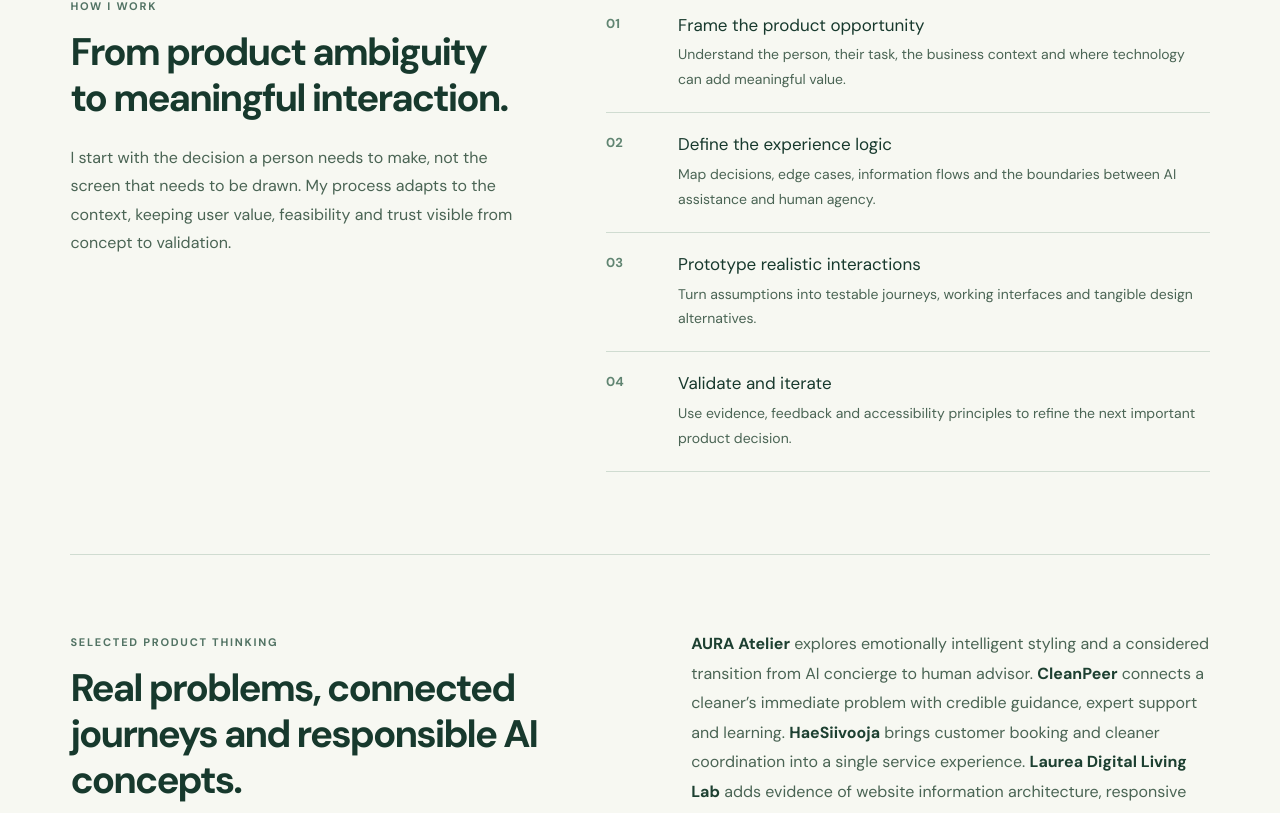
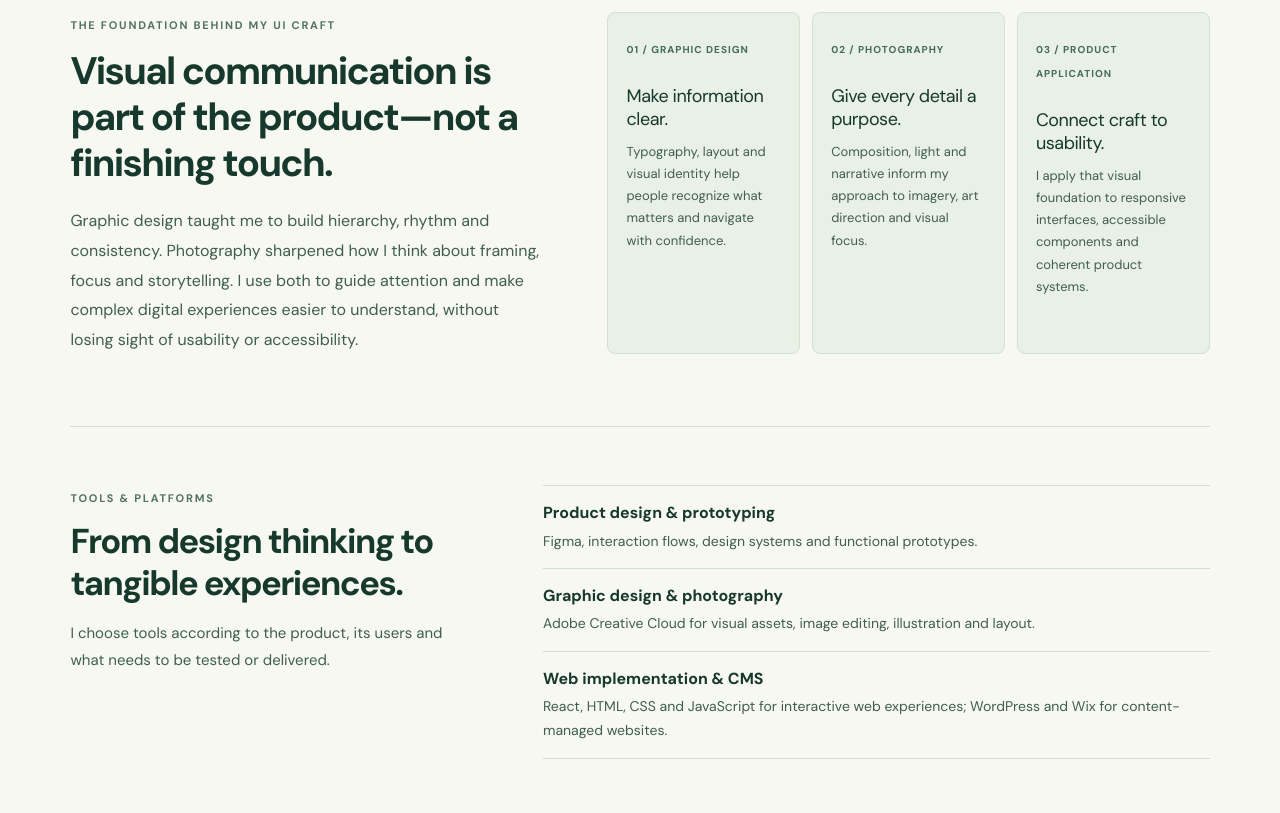
Before and after one commit to viktoriyamik/vik-portfolio, a React (Vite) app: page / in a window 1280 px wide. Shown: the part 3240-4053 px from the top of the page. Built offline with nearby package versions, Linux system fonts and the light colour scheme.

Commit message:
Expand AI Product Designer profile with visual craft and technical skills

```diff
--- a/src/WhoIAmSection.css
+++ b/src/WhoIAmSection.css
@@ -43,3 +43,86 @@
 @media(max-width:980px){.vm-about-capabilities{grid-template-columns:repeat(2,minmax(0,1fr))}.vm-about-hero,.vm-about-method,.vm-about-proof{gap:35px}.vm-about-hero{grid-template-columns:1fr}.vm-about-intro{max-width:750px}.vm-about-method{grid-template-columns:1fr}.vm-about-statement{grid-template-columns:1fr;gap:18px}}
 @media(max-width:620px){.vm-about-inner{padding:64px 22px 72px}.vm-about-hero{padding:28px 0 43px}.vm-about h2{font-size:clamp(44px,12vw,60px)}.vm-about-intro p{font-size:15px}.vm-about-capabilities{grid-template-columns:1fr}.vm-about-capabilities h4{margin-top:25px}.vm-about-subhead{padding-top:51px;display:block}.vm-about-subhead>p{margin-top:14px}.vm-about-method{padding:57px 0}.vm-about-proof{padding:53px 0;grid-template-columns:1fr}.vm-about-footer{flex-direction:column;gap:25px}.vm-about-links{width:100%}.vm-about-links a{flex:1;min-width:190px}.vm-about-statement p{font-size:29px}}
 @media(prefers-reduced-motion:reduce){.vm-about *{scroll-behavior:auto!important}}
+
+
+/* Visual craft & storytelling / Who I Am / 2026-10 */
+.vm-about-visual{
+  display:grid;
+  grid-template-columns:minmax(0,.88fr) minmax(0,1.12fr);
+  gap:clamp(30px,5vw,72px);
+  padding:72px 0;
+  border-bottom:1px solid #d0dcd1;
+}
+.vm-about-visual-intro h3{
+  font-size:clamp(27px,3vw,40px);
+  line-height:1.2;
+  letter-spacing:-.045em;
+  margin:12px 0 20px;
+  font-weight:650;
+}
+.vm-about-visual-intro p{
+  font-size:16px;
+  line-height:1.85;
+  color:#405e4f;
+  max-width:570px;
+  margin:0;
+}
+.vm-about-visual-grid{display:grid;grid-template-columns:repeat(3,minmax(0,1fr));gap:12px;align-items:stretch;}
+.vm-about-visual-grid article{
+  min-width:0;
+  padding:23px 18px 25px;
+  border-radius:8px;
+  background:#e9f0e6;
+  border:1px solid #d4e0d2;
+}
+.vm-about-visual-grid article>span{
+  color:#436c56;
+  font-size:10px;
+  font-weight:800;
+  letter-spacing:.10em;
+  line-height:1.5;
+}
+.vm-about-visual-grid h4{
+  margin:25px 0 10px;
+  font-size:18px;
+  line-height:1.28;
+  letter-spacing:-.025em;
+}
+.vm-about-visual-grid p{margin:0;color:#435d4e;font-size:13px;line-height:1.7;}
+@media(max-width:1100px){
+  .vm-about-visual{grid-template-columns:1fr;gap:28px}
+  .vm-about-visual-grid{grid-template-columns:repeat(3,minmax(0,1fr))}
+}
+@media(max-width:620px){
+  .vm-about-visual{padding:50px 0}
+  .vm-about-visual-grid{grid-template-columns:1fr}
+  .vm-about-visual-grid h4{margin-top:14px}
+}
+
+
+/* Who I Am — supporting toolkit, 2026-10 */
+.vm-about-toolkit {
+  display: grid;
+  grid-template-columns: minmax(0, .76fr) minmax(0, 1.24fr);
+  gap: clamp(28px, 5vw, 75px);
+  padding: 58px 0 64px;
+  border-bottom: 1px solid #d0dcd1;
+}
+.vm-about-toolkit-heading h3 {
+  font-size: clamp(26px, 2.7vw, 37px);
+  line-height: 1.2;
+  letter-spacing: -.045em;
+  margin: 12px 0 16px;
+  font-weight: 650;
+}
+.vm-about-toolkit-heading p, .vm-about-toolkit-list p {
+  margin: 0; color: #405e4f; line-height: 1.75;
+}
+.vm-about-toolkit-heading p { max-width: 420px; font-size: 15px; }
+.vm-about-toolkit-list { display: grid; gap: 0; }
+.vm-about-toolkit-list > div { padding: 15px 0; border-top: 1px solid #d0dcd1; }
+.vm-about-toolkit-list > div:last-child { border-bottom: 1px solid #d0dcd1; }
+.vm-about-toolkit-list h4 { font-size: 16px; line-height: 1.45; margin: 0 0 4px; font-weight: 700; }
+.vm-about-toolkit-list p { font-size: 14px; }
+@media (max-width: 850px) { .vm-about-toolkit { grid-template-columns: 1fr; gap: 20px; } }
+@media (max-width: 620px) { .vm-about-toolkit { padding: 43px 0 46px; } }
--- a/src/WhoIAmSection.tsx
+++ b/src/WhoIAmSection.tsx
@@ -19,8 +19,8 @@ const expertise = [
   },
   {
     number: '04', icon: <Layers size={21} strokeWidth={1.7} aria-hidden="true" />,
-    title: 'Interface systems & execution',
-    text: 'I move from information architecture and service journeys to accessible interfaces, design systems and interactive prototypes. My technical understanding helps me design for feasibility as well as experience quality.'
+    title: 'Interface systems & visual craft',
+    text: 'I translate information architecture and service journeys into accessible interfaces, design systems and prototypes. Typography, composition and visual storytelling give those experiences clarity, while technical understanding keeps them feasible.'
   }
 ]
 
@@ -44,7 +44,7 @@ export default function WhoIAmSection() {
           <div className="vm-about-intro">
             <p className="vm-about-lead">I’m Viktoriya, an <strong>AI-driven Product Designer</strong> who turns complex needs and emerging technologies into useful, considered digital products.</p>
             <p>I work across the product lifecycle—from opportunity framing and research to experience strategy, interaction design, accessible interfaces and working prototypes. My focus is the whole product experience, not an isolated screen.</p>
-            <p>I bring together <strong>Business Information Technology, graphic design and photography</strong> with digital product practice. That combination helps me connect the human experience with systems, feasibility and the details of delivery.</p>
+            <p>My background combines <strong>Business Information Technology with graphic design and photography</strong>. It gives me both systems thinking and an eye for visual hierarchy, composition and storytelling—skills I apply to products that need to feel as clear as they are capable.</p>
           </div>
         </div>
       </header>
@@ -65,6 +65,34 @@ export default function WhoIAmSection() {
           <p>{item.text}</p>
         </article>)}
       </div>
+
+
+      <section className="vm-about-visual" aria-labelledby="vm-about-visual-title">
+        <div className="vm-about-visual-intro">
+          <span className="vm-about-label">THE FOUNDATION BEHIND MY UI CRAFT</span>
+          <h3 id="vm-about-visual-title">Visual communication is part of the product—not a finishing touch.</h3>
+          <p>Graphic design taught me to build hierarchy, rhythm and consistency. Photography sharpened how I think about framing, focus and storytelling. I use both to guide attention and make complex digital experiences easier to understand, without losing sight of usability or accessibility.</p>
+        </div>
+        <div className="vm-about-visual-grid">
+          <article><span>01 / GRAPHIC DESIGN</span><h4>Make information clear.</h4><p>Typography, layout and visual identity help people recognize what matters and navigate with confidence.</p></article>
+          <article><span>02 / PHOTOGRAPHY</span><h4>Give every detail a purpose.</h4><p>Composition, light and narrative inform my approach to imagery, art direction and visual focus.</p></article>
+          <article><span>03 / PRODUCT APPLICATION</span><h4>Connect craft to usability.</h4><p>I apply that visual foundation to responsive interfaces, accessible components and coherent product systems.</p></article>
+        </div>
+      </section>
+
+
+      <section className="vm-about-toolkit" aria-labelledby="vm-about-toolkit-title">
+        <div className="vm-about-toolkit-heading">
+          <span className="vm-about-label">TOOLS &amp; PLATFORMS</span>
+          <h3 id="vm-about-toolkit-title">From design thinking to tangible experiences.</h3>
+          <p>I choose tools according to the product, its users and what needs to be tested or delivered.</p>
+        </div>
+        <div className="vm-about-toolkit-list">
+          <div><h4>Product design &amp; prototyping</h4><p>Figma, interaction flows, design systems and functional prototypes.</p></div>
+          <div><h4>Graphic design &amp; photography</h4><p>Adobe Creative Cloud for visual assets, image editing, illustration and layout.</p></div>
+          <div><h4>Web implementation &amp; CMS</h4><p>React, HTML, CSS and JavaScript for interactive web experiences; WordPress and Wix for content-managed websites.</p></div>
+        </div>
+      </section>
 
       <div className="vm-about-method">
         <div className="vm-about-method-intro">
```
